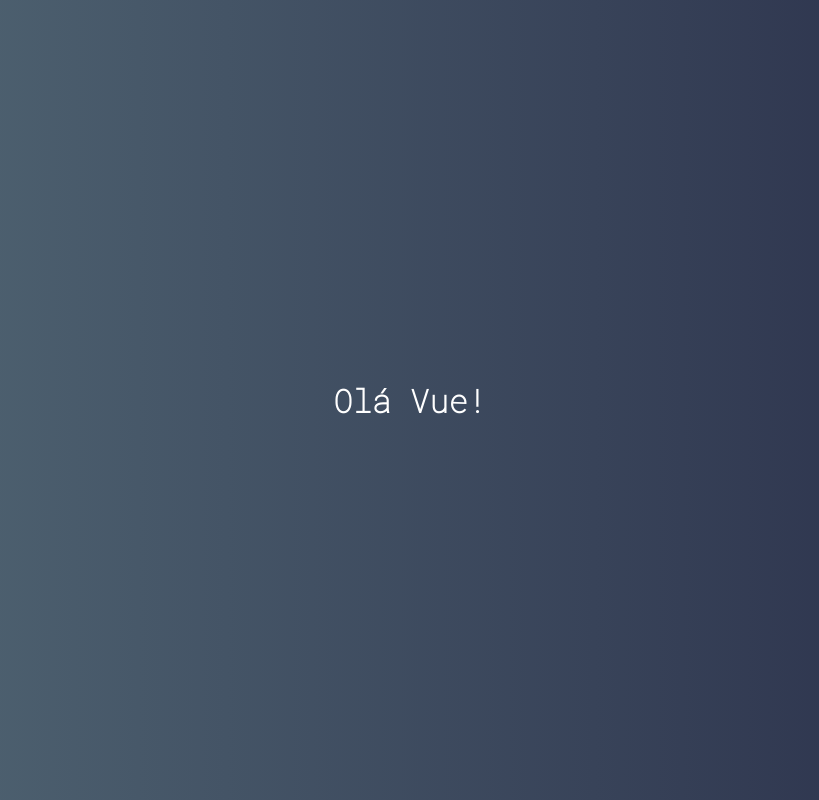
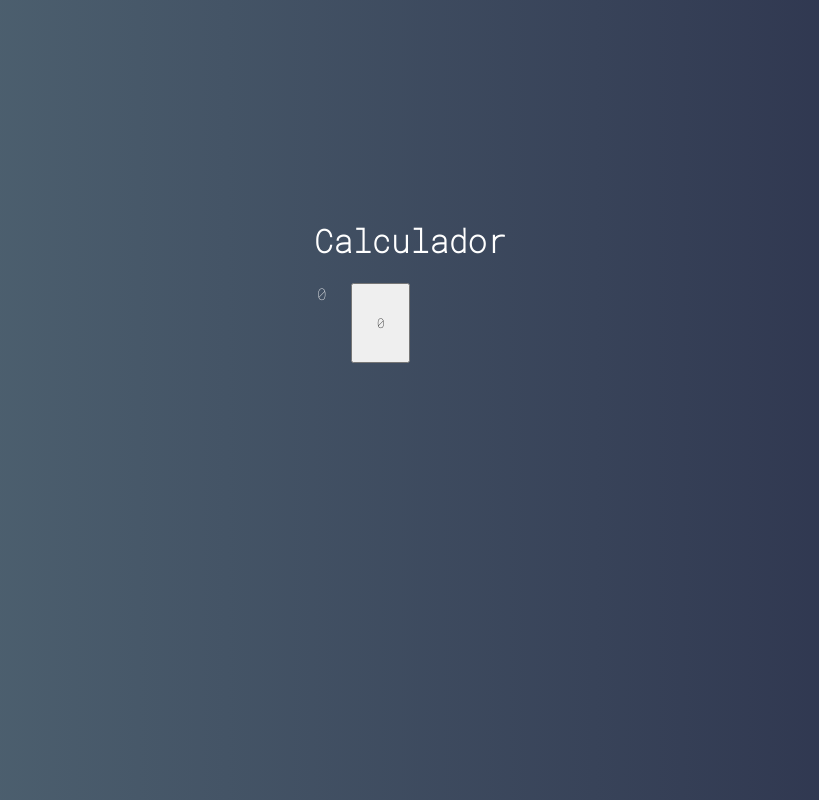
Before and after one commit to Alonso-007/projeto-calculadora-vue, a Vue app: page / in a window 1280 px wide. Shown: the whole page, without its empty margins (230-1049 px from the left). Built offline with nearby package versions, Linux system fonts and the light colour scheme.

Commit message:
Criando os componentes button e display

```diff
--- a/src/App.vue
+++ b/src/App.vue
@@ -1,13 +1,16 @@
 <template>
     <div id="app">
-        <h1>Olá Vue!</h1>
+        <h1>Calculador</h1><Calculator />
     </div>
 </template>
 
 <script>
-export default {
 
-}
+    import Calculator from "./main/Calculator";
+
+    export default {
+        components: { Calculator }
+    }
 </script>
 
 <style>
--- /dev/null
+++ b/src/components/Button.vue
@@ -0,0 +1,15 @@
+<template>
+    <button class="button">
+        0
+    </button>
+</template>
+
+<script>
+export default {
+
+}
+</script>
+
+<style>
+
+</style>
--- /dev/null
+++ b/src/components/Display.vue
@@ -0,0 +1,15 @@
+<template>
+    <div class="display">
+        0
+    </div>
+</template>
+
+<script>
+export default {
+
+}
+</script>
+
+<style>
+
+</style>
--- /dev/null
+++ b/src/main/Calculator.vue
@@ -0,0 +1,29 @@
+<template>
+    <div class="calculator">
+        <Display />
+        <Button />
+    </div>
+</template>
+
+<script>
+
+    import Display from "../components/Display";
+    import Button from "../components/Button";
+
+    export default {
+        components: { Button,Display }
+    }
+</script>
+
+<style>
+    .calculator {
+        height: 320px;
+        width: 235px;
+        border-radius: 5px;
+        overflow: hidden;
+
+        display: grid;
+        grid-template-columns: repeat(4, 25%);
+        grid-template-rows: 1fr 48px 48px 48px 48px 48px;
+    }
+</style>
```
